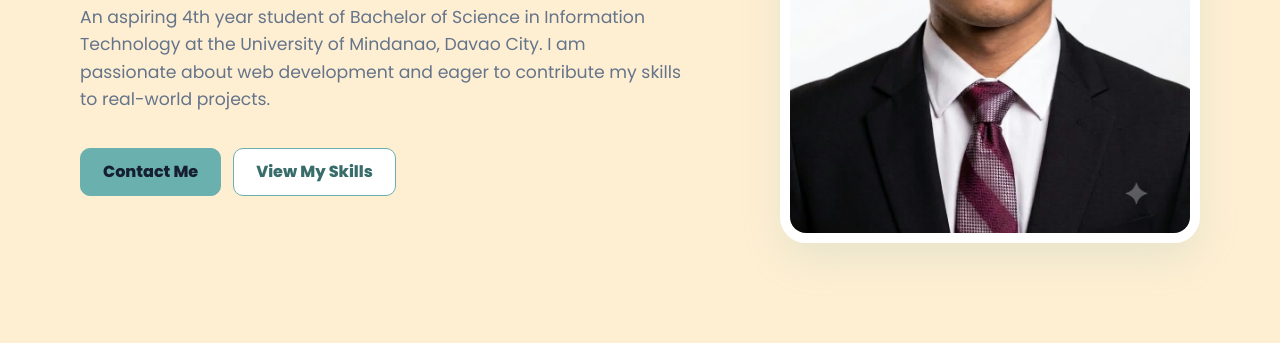
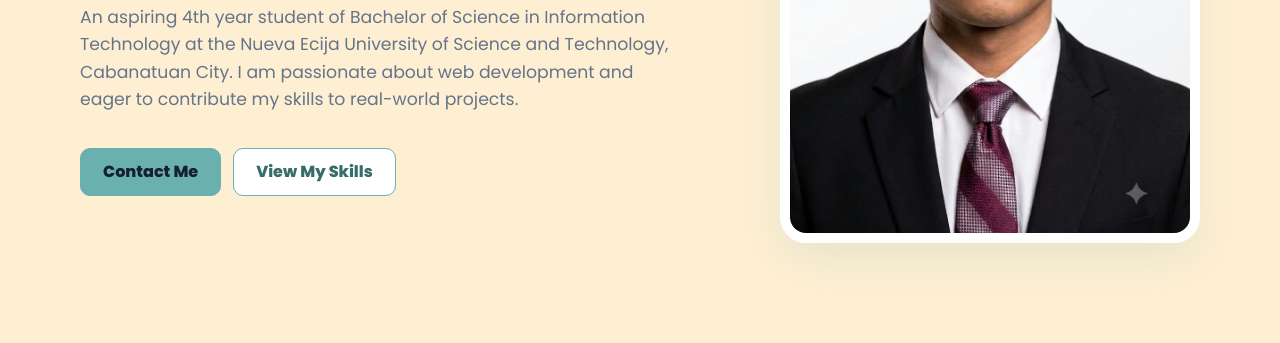
Before and after one commit to EzekielCarogtos/Carogtosezekielrome, a plain HTML site: page index.html in a window 1280 px wide. Shown: the part 457-800 px from the top of the page. Drawn offline with Linux system fonts and the light colour scheme.

Commit message:
updated introduction paragraph

```diff
--- a/index.html
+++ b/index.html
@@ -467,7 +467,7 @@
           <span class="eyebrow">Hello, I am</span>
           <h1>Ezekiel Rome V. Carogtos</h1>
           <p class="hero-copy">
-            An aspiring 4th year student of Bachelor of Science in Information Technology at the University of Mindanao, Davao City. I am passionate about web development and eager to contribute my skills to real-world projects.
+            An aspiring 4th year student of Bachelor of Science in Information Technology at the Nueva Ecija University of Science and Technology, Cabanatuan City. I am passionate about web development and eager to contribute my skills to real-world projects.
           </p>
           <div class="hero-actions">
             <a class="button" href="#contact">Contact Me</a>
```
